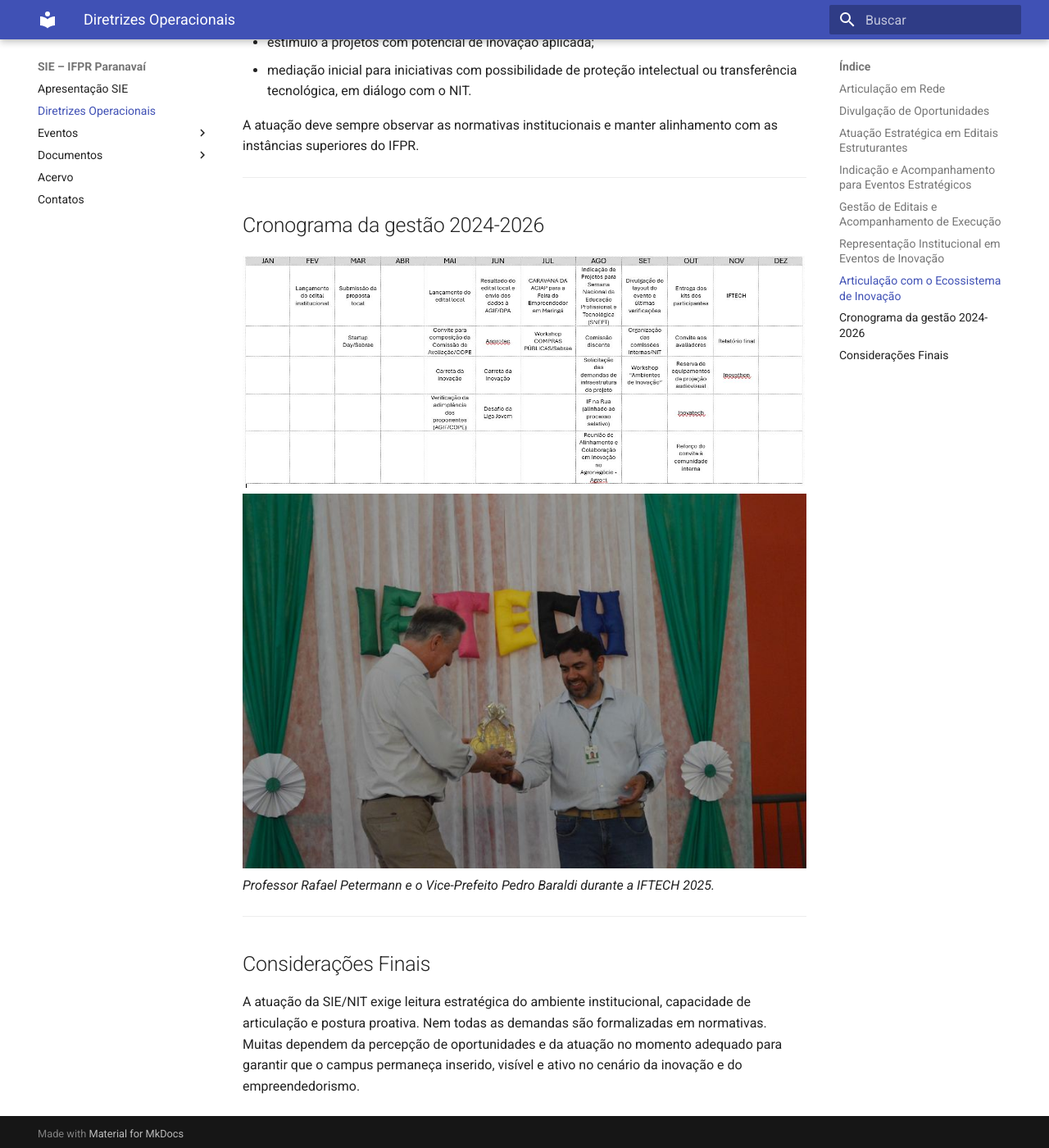
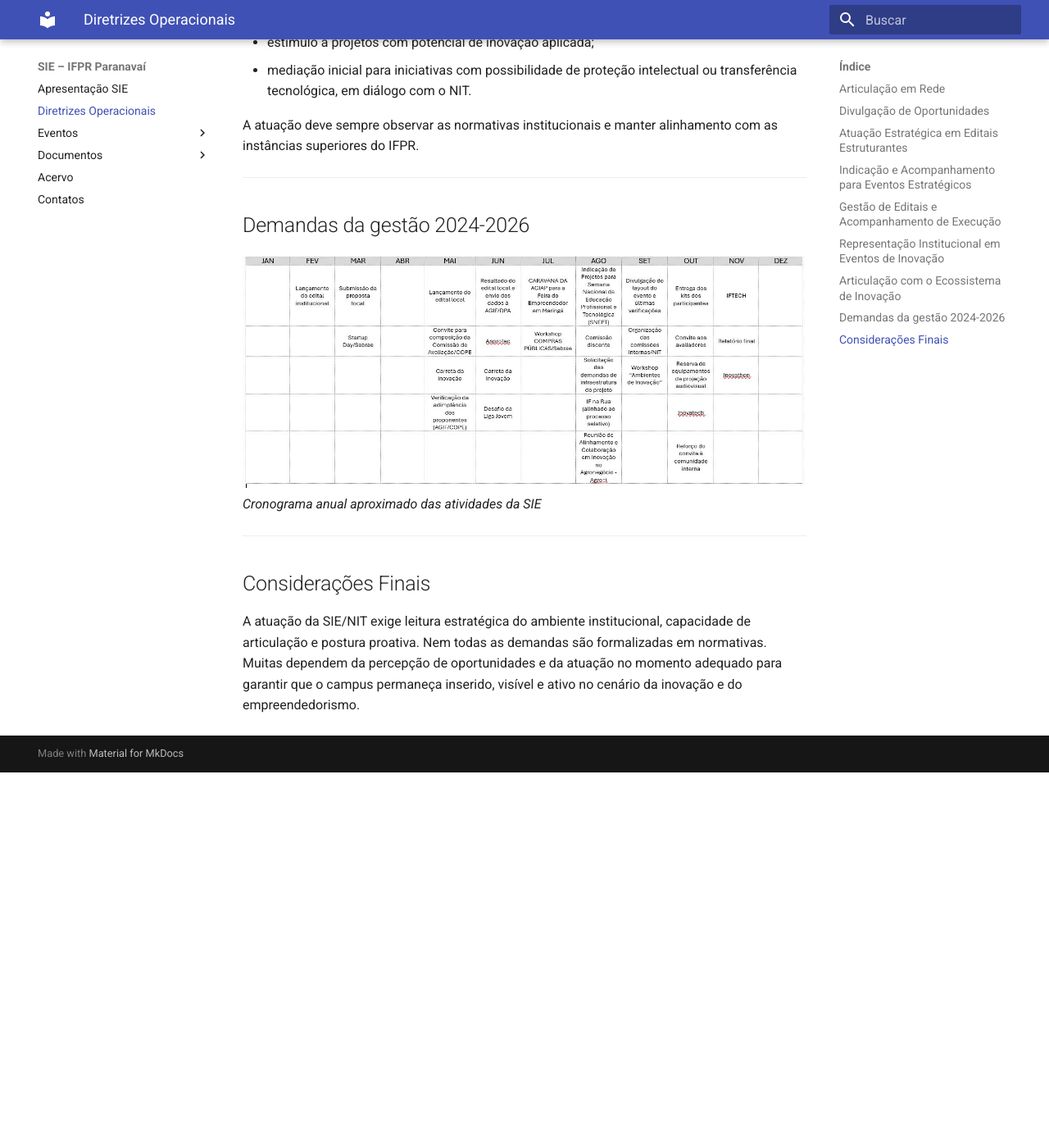
Before and after one commit to ifpr-sie-paranavai/dossie, an MkDocs documentation site: the page built from docs/diretrizes.md, in a window 1280 px wide and 1400 px high, scrolled down 3540 px. Shown: the whole window at 82% size. Built offline with MkDocs 1.6.1 and Material for MkDocs 9.7.7, drawn with Linux system fonts in a browser that asks for light colours; after the commit the page ends 4482 px from its top, so only the background shows below that.

Commit message:
Update diretrizes.md

```diff
--- a/docs/diretrizes.md
+++ b/docs/diretrizes.md
@@ -122,11 +122,10 @@ A atuação deve sempre observar as normativas institucionais e manter alinhamen
 
 ---
 
-## Cronograma da gestão 2024-2026
+## Demandas da gestão 2024-2026
 
-![Cronograma anual aproximado](imagens/cronograma.JPG)
-![IFTECH 2025](imagens/iftech_2025_capa.jpg)
-*Professor Rafael Petermann e o Vice-Prefeito Pedro Baraldi durante a IFTECH 2025.*
+![Cronograma](imagens/cronograma.JPG)
+*Cronograma anual aproximado das atividades da SIE*
 ---
 
 ## Considerações Finais
```
